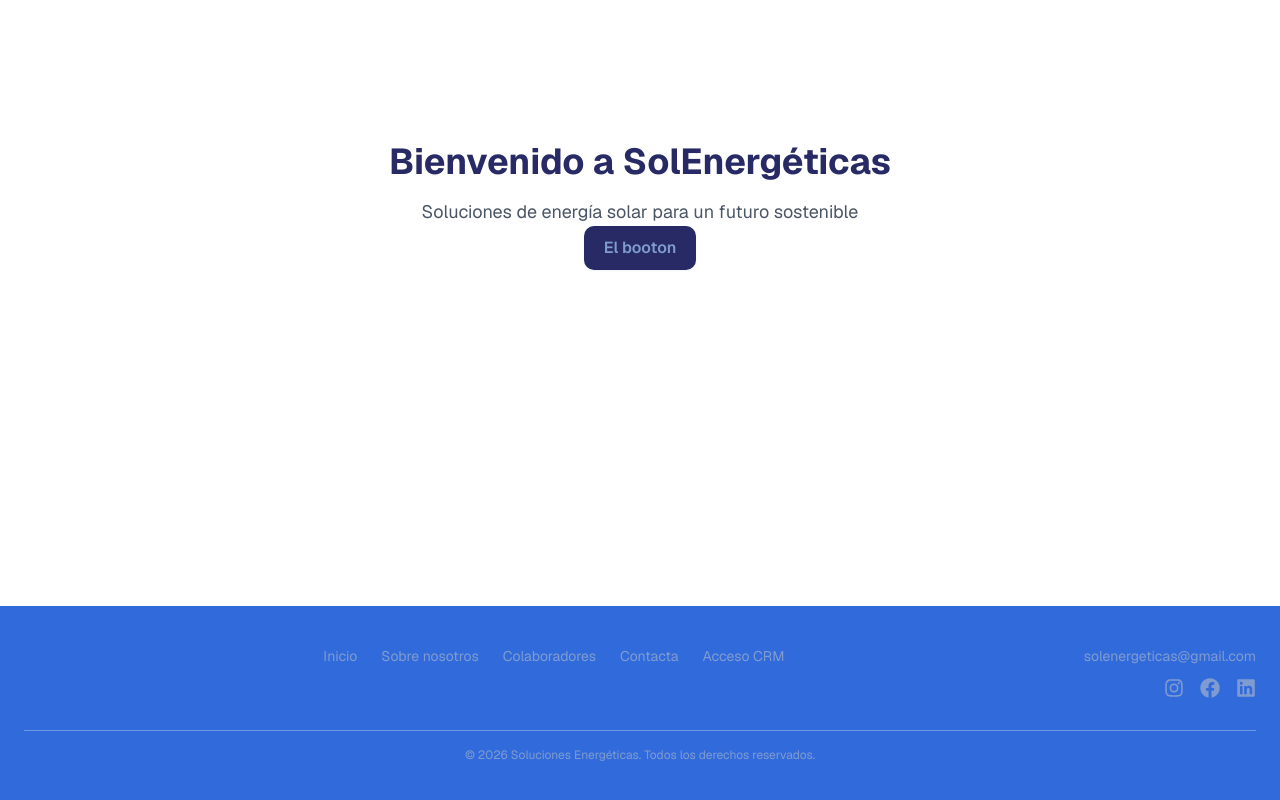
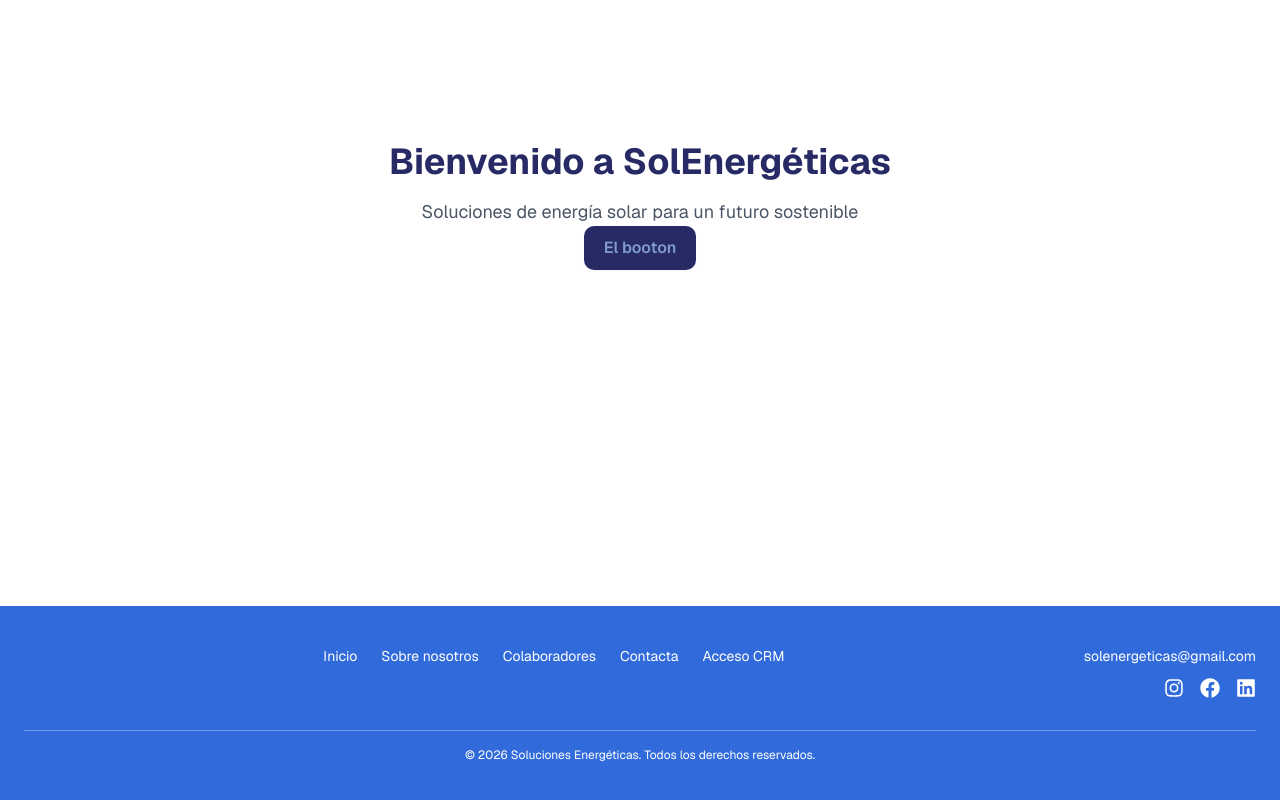
Before and after one commit to jesusgonzafer7/solenergeticas, a Next.js app: page / in a window 1280 px wide. Shown: the part 194-994 px from the top of the page. Built offline with nearby package versions, Linux system fonts and the light colour scheme.

Commit message:
mas pequeños cambios

```diff
--- a/src/components/layout/Footer.tsx
+++ b/src/components/layout/Footer.tsx
@@ -4,7 +4,7 @@ import { FaInstagram, FaFacebook, FaLinkedin } from "react-icons/fa";
 export default function Footer() {
     return (
         // Footer principal: ancho completo, fondo azul (bg-accent), texto claro (text-light), se coloca al final de la página (mt-auto)
-        <footer className="w-full bg-accent text-light mt-auto">
+        <footer className="w-full bg-accent text-white mt-auto">
             <div className="max-w-7xl mx-auto px-6 py-10">
 
                 {/* Top footer: flex vertical en móvil, horizontal en desktop, con espacio entre bloques */}
--- a/src/styles/globals.css
+++ b/src/styles/globals.css
@@ -15,6 +15,7 @@
   --color-primary: var(--color-primary);
   --color-accent: var(--color-accent);
   --color-light: var(--color-light);
+  --color-white: var(--color-white);
   --color-background: var(--color-background);
   --color-surface: var(--color-surface);
   --color-text: var(--color-text);
@@ -44,6 +45,7 @@
   --color-primary: #272A64;
   --color-accent: #316BDB;
   --color-light: #809BCF;
+  --color-white: #FFFFFF;
 
   /* Colores de soporte para la interfaz */
   --color-background: #ffffff;
```
